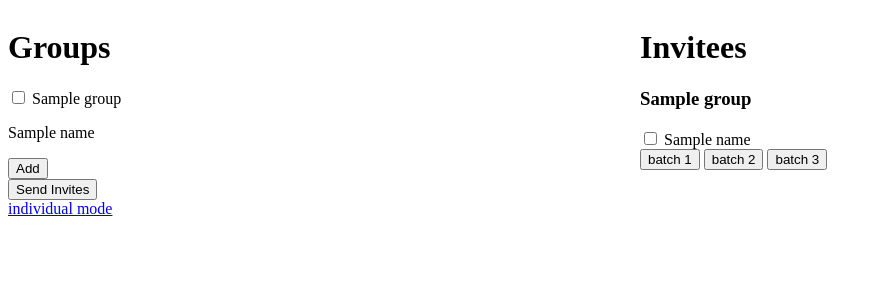
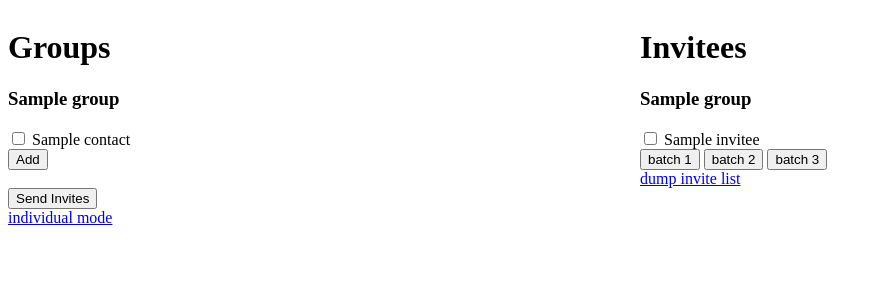
Before and after one commit to CT-42210/inviteSystem, a Flask app: template templates/groups.html in a window 1280 px wide. Shown: the top 300 px of the page, without its empty margins (0-882 px from the left). Run offline with Flask 3, Linux system fonts and the light colour scheme; the template is opened without the code that fills it: most values are stand-ins (such as "Sample title", 1, 10 or a date in 2020).

Commit message:
more and more stuff works, this is cool

```diff
--- a/main.py
+++ b/main.py
@@ -2,6 +2,7 @@ from flask import Flask, request, render_template, redirect
 import csv
 import pandas as pd
 import os
+import pickle
 import sms
 from dotenv import load_dotenv
 
@@ -15,10 +16,27 @@ contacts = df.groupby('Group')['Name'].apply(lambda x: x.sort_values().values.to
 
 app = Flask(__name__)
 
-party_list = {}
-batch1 = {}
-batch2 = {}
-batch3 = {}
+
+def init():
+    global party_list
+    party_list = {}
+    global batch1
+    batch1 = {}
+    global batch2
+    batch2 = {}
+    global batch3
+    batch3 = {}
+
+
+init()
+
+batch_dict = {
+    'batch 1': batch1,
+    'batch 2': batch2,
+    'batch 3': batch3,
+    'unknown': 'unknown',
+    'error': 'error'
+}
 
 
 @app.route('/')
@@ -29,23 +47,25 @@ def home():
     print(batch3)
     return render_template('index.html', contacts=contacts, invitees=party_list)
 
+
 @app.route('/groups')
 def group():
     return render_template('groups.html', contacts=contacts, invitees=party_list)
 
 
-@app.route('/add_group', methods=['POST'])
-def add_group():
-    groups = request.form.getlist('groups')
-    for group in groups:
-        if group not in party_list:
-            party_list[group] = contacts[group]
-    return redirect('/groups')
-
 @app.route('/batches')
 def batches():
     batches = [batch1, batch2, batch3]
     return render_template('batch.html', batches=batches)
+
+
+@app.route('/dump')
+def dump():
+    init()
+    if os.path.exists('data.pkl'):
+        os.remove('data.pkl')
+    return redirect('/')
+
 
 @app.route('/add_to_party', methods=['POST'])
 def add_to_party():
@@ -60,18 +80,24 @@ def add_to_party():
     return redirect('/')
 
 
+@app.route('/add_to_party_group', methods=['POST'])
+def add_group():
+    groups = request.form.getlist('group_invitees')
+    for group in groups:
+        if group not in party_list:
+            party_list[group] = contacts[group]
+
+    return redirect('/groups')
+
+
 @app.route('/add_to_batch', methods=['POST'])
 def add_to_batch():
-    groupInvitees = request.form.getlist('group_invitees')
-    groupButton = request.form['group_button']
-    if groupButton == 'batch 1':
-        batch_number = batch1
-    elif groupButton == 'batch 2':
-        batch_number = batch2
-    elif groupButton == 'batch 3':
-        batch_number = batch3
+    batchInvitees = request.form.getlist('batch_invitees')
+    batchButton = request.form['batch_button']
+    if batchButton in batch_dict:
+        batch_number = batch_dict[batchButton]
 
-    for invitee in groupInvitees:
+    for invitee in batchInvitees:
         for group, names in contacts.items():
             if invitee in names:
                 if group not in batch_number:
@@ -81,6 +107,23 @@ def add_to_batch():
 
     return redirect('/')
 
+
+@app.route('/add_to_batch_group', methods=['POST'])
+def add_to_batch_group():
+    batchInvitees = request.form.getlist('group_batch_invitees')
+    batchButton = request.form['group_batch_button']
+    if batchButton in batch_dict:
+        batch_number = batch_dict[batchButton]
+
+    for invitee in batchInvitees:
+        for group, names in contacts.items():
+            if invitee in names:
+                if group not in batch_number:
+                    batch_number[group] = []
+                if invitee not in batch_number[group]:
+                    batch_number[group].append(invitee)
+
+    return redirect('/')
 
 
 @app.route('/send_invites', methods=['POST'])
@@ -95,5 +138,19 @@ def send_invites():
     return redirect('/')
 
 
+@app.route('/save', methods=['POST'])
+def save_data():
+    with open('data.pkl', 'wb') as f:
+        pickle.dump((party_list, [batch1, batch2, batch3]), f)
+    return redirect('/')
+
+
+@app.route('/load', methods=['POST'])
+def load_data():
+    with open('data.pkl', 'rb') as f:
+        party_list, [batch1, batch2, batch3] = pickle.load(f)
+    return redirect('/')
+
+
 if __name__ == '__main__':
     app.run(debug=True)
--- a/templates/groups.html
+++ b/templates/groups.html
@@ -19,31 +19,28 @@
     <div class="row">
         <div class="column">
             <h1>Groups</h1>
-            <form action="/add_group" method="post">
+            <form action="/add_to_party_group" method="post">
                 {% for group, names in contacts.items() %}
-                <input type="checkbox" id="{{ group }}" name="groups" value="{{ group }}">
-                <label for="{{ group }}">{{ group }}</label><br>
-                    {% for name in names %}
-                    <p>{{ name }}</p>
-                    {% endfor %}
+                    <h3>{{ group }}</h3>
+                    <input type="checkbox" id="{{ group }}" name="group_invitees" value="{{ group }}">
+                    <label for="{{ group }}">{{ names }}</label><br>
                 {% endfor %}
                 <input type="submit" value="Add">
             </form>
         </div>
         <div class="column">
             <h1>Invitees</h1>
-            <form action="/add_to_batch" method="post">
+            <form action="/add_to_batch_group" method="post">
                 {% for group, names in invitees.items() %}
                     <h3>{{ group }}</h3>
-                    {% for name in names %}
-                    {% endfor %}
-                        <input type="checkbox" id="{{ name }}" name="group_invitees" value="{{ name }}">
-                        <label for="{{ name }}">{{ name }}</label><br>
+                    <input type="checkbox" id="{{ group }}" name="group_batch_invitees" value="{{ group }}">
+                    <label for="{{ group }}">{{ names }}</label><br>
                 {% endfor %}
-                <input type="submit" name="group_button" value="batch 1">
-                <input type="submit" name="group_button" value="batch 2">
-                <input type="submit" name="group_button" value="batch 3">
+                <input type="submit" name="group_batch_button" value="batch 1">
+                <input type="submit" name="group_batch_button" value="batch 2">
+                <input type="submit" name="group_batch_button" value="batch 3">
             </form>
+            <a href="/dump">dump invite list</a>
         </div>
     </div>
     <form action="/send_invites" method="post">
```
Also changed, not shown: templates/index.html (+6 -4 lines).
